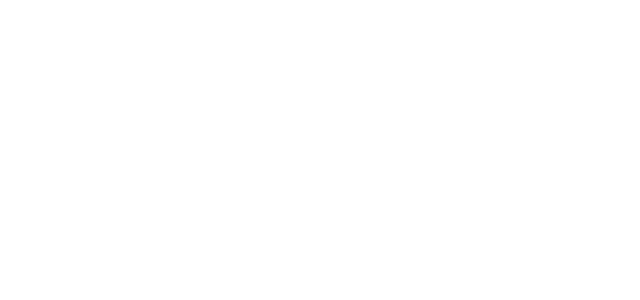
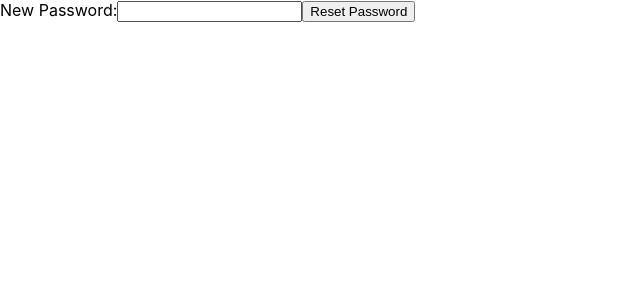
Before and after one commit to SeaCoffee/auto_frontend, a React (Create React App) app: page /recovery/1 in a window 1280 px wide. Before the commit this address had no page. Shown: the top 300 px of the page, without its empty margins (0-640 px from the left). Built offline with nearby package versions, Linux system fonts and the light colour scheme.

Commit message:
socket before auth

```diff
--- a/src/App.js
+++ b/src/App.js
@@ -21,6 +21,8 @@ import CarListingDetailPage from "./components/CarListingDetailsPage/CarListings
 import CarListingsListPage from "./components/CarListingsListPage/CarListingsListPage";
 import DeleteListingPage from "./components/ListingsDeletion/ListingsDeletion";
 import RegistrationPage from "./components/RegistrationPage/RegistrationPage";
+import PasswordRecoveryRequest from "./components/RecoveryPassword/PasswordRecoveryRequest";
+import PasswordReset from "./components/RecoveryPassword/PasswordReset";
 
 
 
@@ -38,6 +40,8 @@ export const App = () => {
                 <Route path="/addblacklist" element={<AddToBlacklist />} />
                 <Route path="/removeblacklist" element={<RemoveFromBlackList />} />
               <Route path="/addavatar" element={<AddAvatar />} />
+                <Route path="/recoverpassword" element={<PasswordRecoveryRequest/>} />
+                <Route path="/recovery/:token" element={<PasswordReset/>} />
                 <Route path="/createmanager" element={<CreateManager />} />
                 <Route path="/upgradeaccount" element={<UpgradeAccount />} />
                 <Route path="/deleteaccount" element={<DeleteAccount />} />
--- a/src/components/HomePage/HomePage.js
+++ b/src/components/HomePage/HomePage.js
@@ -1,6 +1,8 @@
 import React, { useState } from "react";
-import { Link } from 'react-router-dom';
+import {Link, Route} from 'react-router-dom';
 import UsersDetailsPage from "../UsersDetailsPage/UsersDetailsPage";
+import PasswordRecoveryRequest from "../RecoveryPassword/PasswordRecoveryRequest";
+import PasswordReset from "../RecoveryPassword/PasswordReset";
 
 const LinkItem = ({ to, children }) => {
   const [hover, setHover] = useState(false);
@@ -39,6 +41,8 @@ const links = [
     { path: '/upgradeaccount', label: 'Upgrade Account' },
   { path: '/deleteaccount', label: 'Delete Account' },
   { path: '/logout', label: 'Log Out' },
+    { path: "/recoverpassword", label: 'new password request'},
+    {path: "/recovery/:token", label: 'reset password'},
 
 
      { path: '/createmanager', label: 'Create Manager (for superuser)' },
--- a/src/components/RecoveryPassword/RecoveryRequest.js
+++ b/src/components/RecoveryPassword/PasswordRecoveryRequest.js
@@ -7,7 +7,7 @@ const PasswordRecoveryRequest = () => {
 
     const handleSubmit = (event) => {
         event.preventDefault();
-        axios.post('api/auth/recovery/', { email })
+        axios.post('http://localhost/api/auth/recovery/', { email })
             .then(response => {
                 setMessage('Check your email for the password reset link.');
             })
--- a/src/components/RecoveryPassword/RecoveryToken.js
+++ b/src/components/RecoveryPassword/PasswordReset.js
@@ -1,17 +1,23 @@
 import React, { useState } from 'react';
 import { useParams } from 'react-router-dom';
 import axios from 'axios';
+import { useNavigate } from 'react-router-dom';
 
 const PasswordReset = () => {
     const { token } = useParams();
+    const navigate = useNavigate();
+
     const [password, setPassword] = useState('');
     const [message, setMessage] = useState('');
 
     const handleSubmit = (event) => {
         event.preventDefault();
-        axios.post(`api/auth/recovery/${token}`, { password })
+        axios.post(`/api/auth/recovery/${token}`, { password })
             .then(response => {
                 setMessage('Password has been reset successfully.');
+                setTimeout(() => {
+                    navigate('/login');
+                }, 3000);
             })
             .catch(error => {
                 setMessage('Failed to reset password.');
--- a/src/components/RegistrationPage/RegistrationPage.js
+++ b/src/components/RegistrationPage/RegistrationPage.js
@@ -19,7 +19,7 @@ function RegistrationPage() {
         // Загрузка списка ролей при монтировании компонента
         const fetchRoles = async () => {
             try {
-                const response = await axios.get('/api/auth/roles/');
+                const response = await axios.get('http://localhost/api/auth/roles/');
                 setRoles(response.data.data); // Получаем массив ролей из поля `data`
             } catch (error) {
                 console.error('Failed to fetch roles', error);
@@ -49,13 +49,24 @@ function RegistrationPage() {
         email: formData.email,
         username: formData.username,
         password: formData.password,
-        role: formData.roleId,  // Обратите внимание, что это roleId, если бекенд принимает это поле
+        role: formData.roleId,
         profile: profileData,
     };
 
     try {
-        const response = await axios.post('/api/users/', user);
+        const response = await axios.post('http://localhost/api/users/', user);
         console.log('Registration successful', response.data);
+        // Очищаем данные формы после успешной отправки
+        setFormData({
+            email: '',
+            username: '',
+            password: '',
+            name: '',
+            surname: '',
+            age: '',
+            city: '',
+            roleId: '',
+        });
     } catch (error) {
         console.error('Registration error', error.response.data);
     }
```
